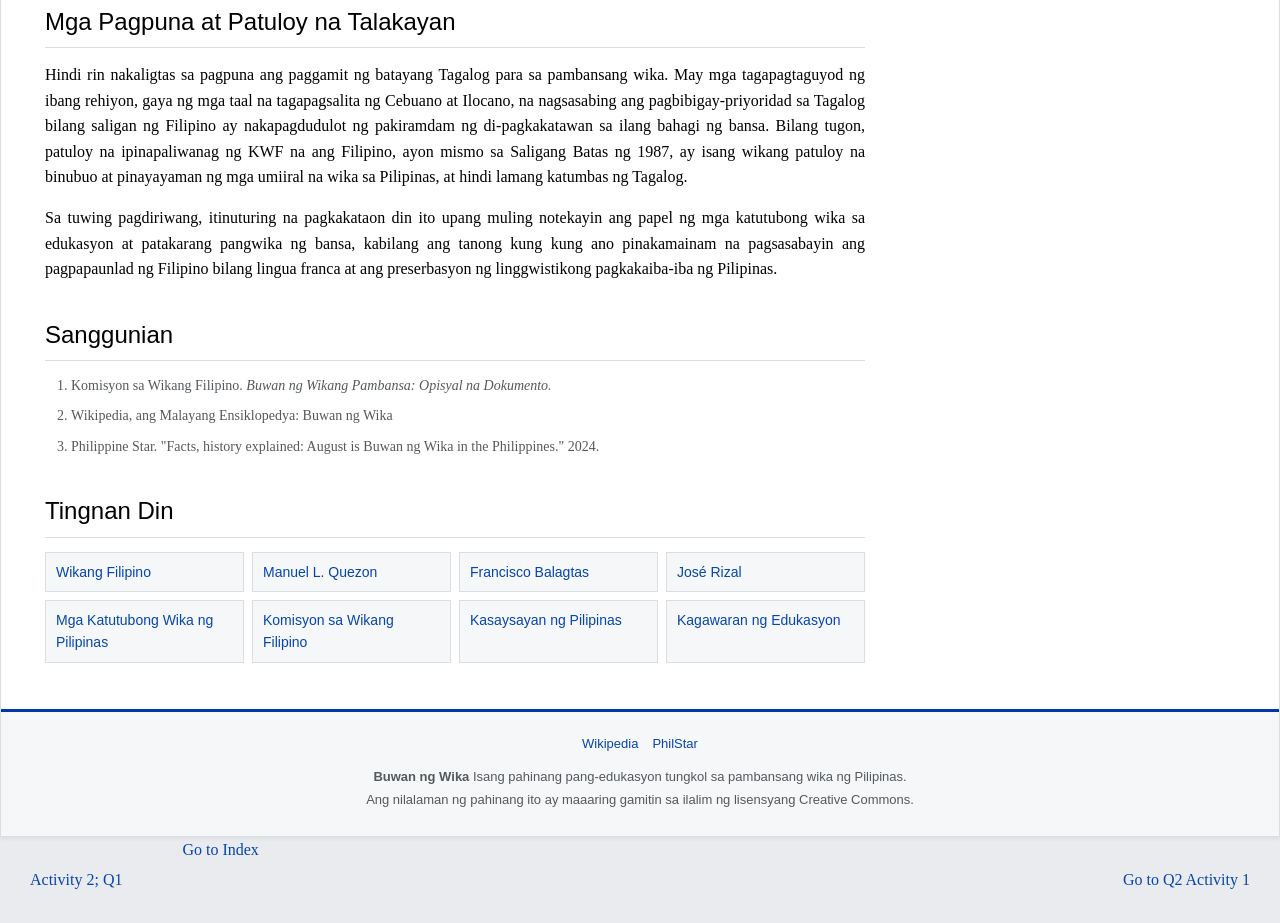
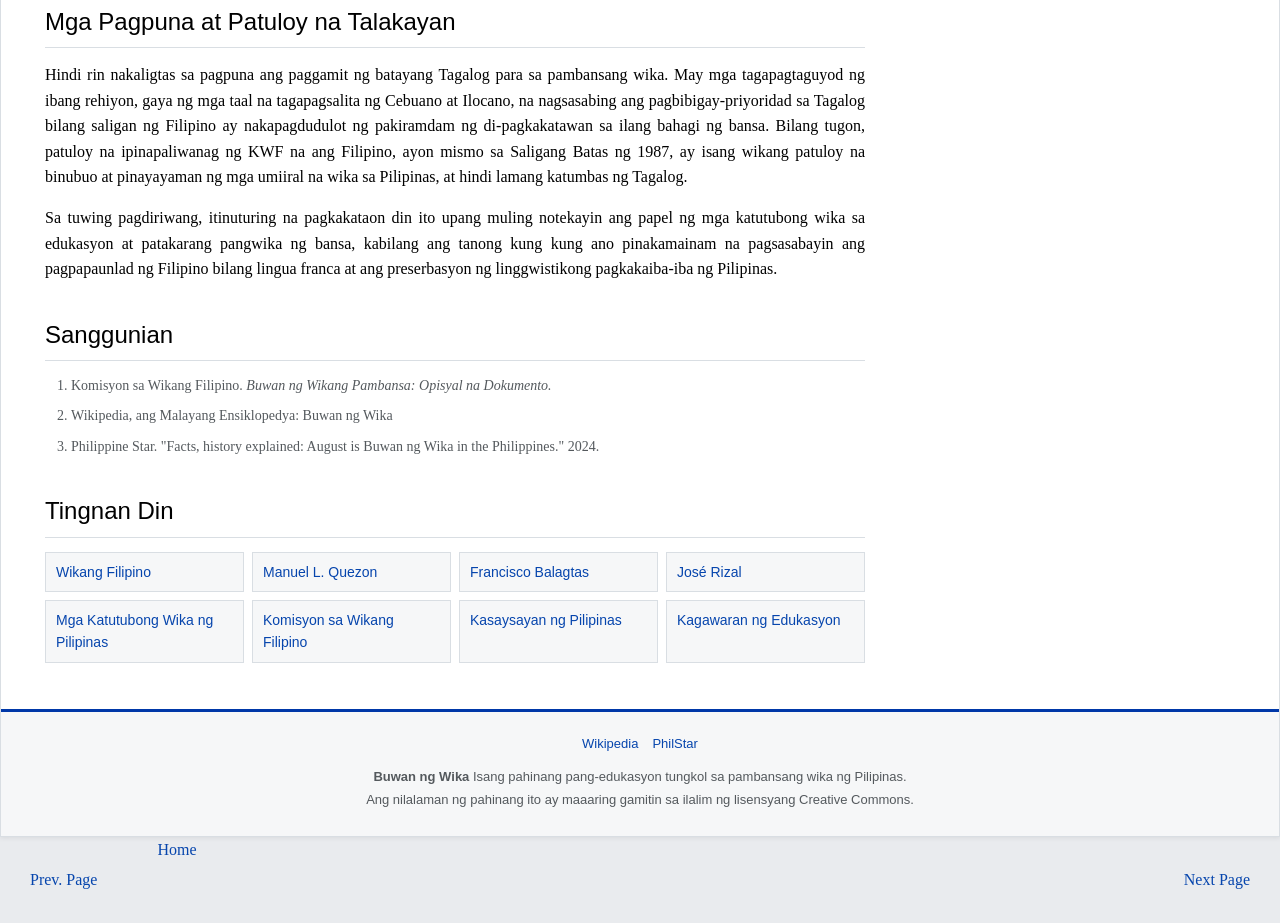
Before and after one commit to VanZriam/G9, a plain HTML site: page page3.html in a window 1280 px wide. Shown: the part 6369-7292 px from the top of the page. Drawn offline with Linux system fonts and the light colour scheme.

Commit message:
Update navigation links in page3.html

```diff
--- a/page3.html
+++ b/page3.html
@@ -716,8 +716,8 @@
       </footer>
     </div>
 
-     <a href="page2.html" target="_blank" style="float: left; margin: 30px">Activity 2; Q1</a>
-     <a href="index.html" target="_blank" style="float: center; margin: 30px">Go to Index</a>
-     <a href="page4.html" target="_blank" style="float: right; margin: 30px">Go to Q2 Activity 1</a>
+     <a href="page2.html" target="_blank" style="float: left; margin: 30px">Prev. Page</a>
+     <a href="index.html" target="_blank" style="float: center; margin: 30px">Home</a>
+     <a href="page4.html" target="_blank" style="float: right; margin: 30px">Next Page</a>
   </body>
 </html>
```
